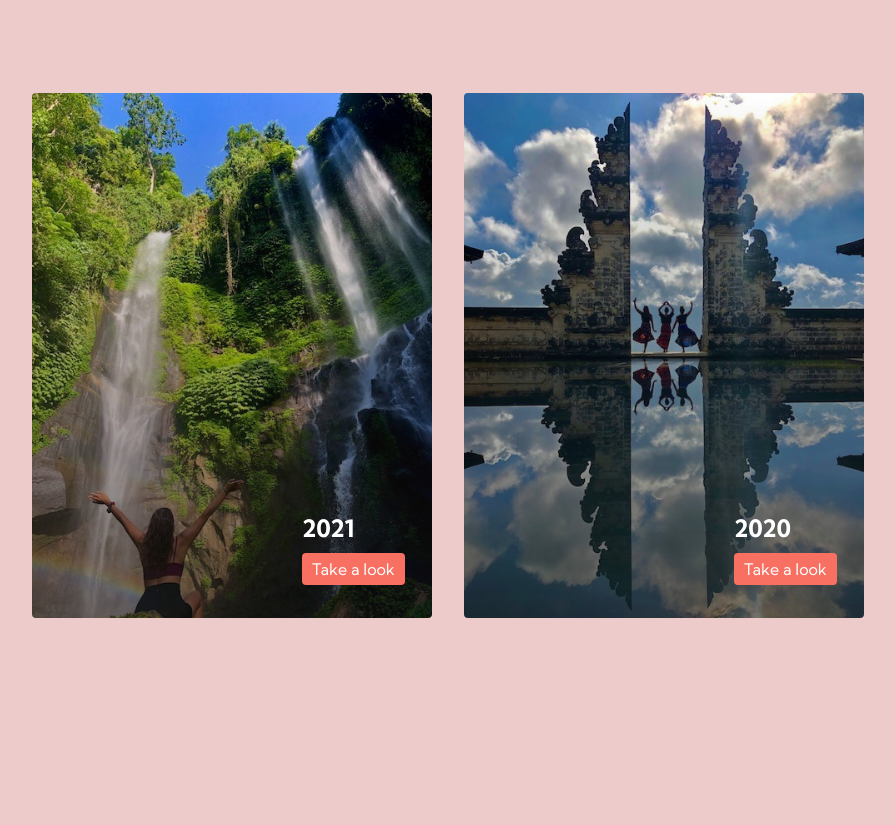
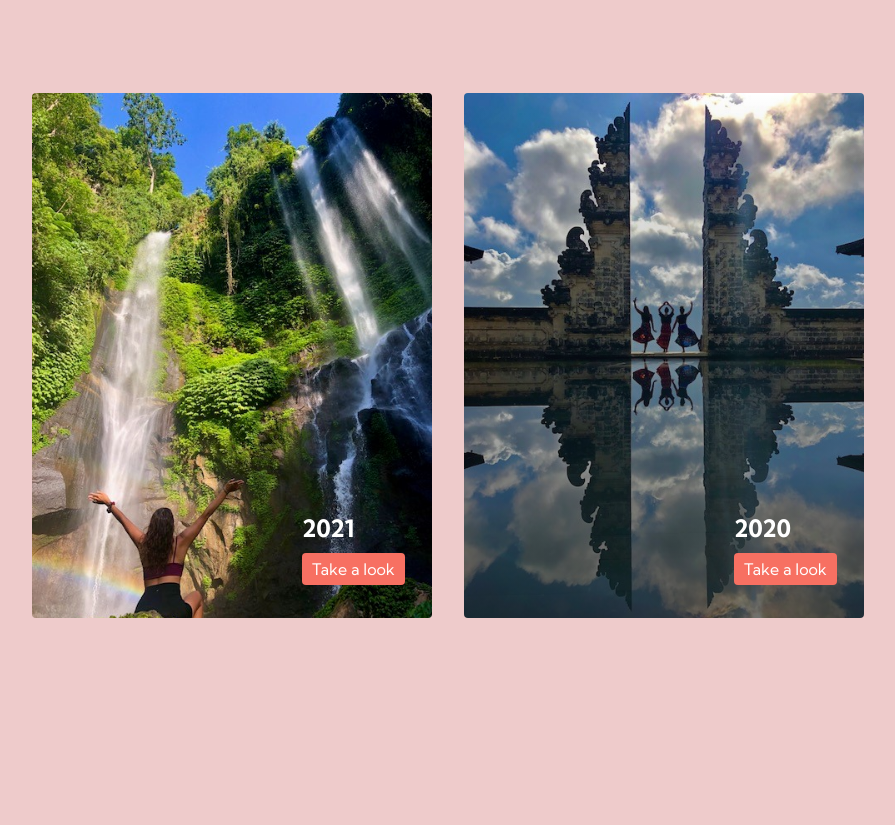
Before and after one commit to brontewindsor/hobby-website, a plain HTML site: page index.html in a window 1280 px wide. Shown: the part 852-1677 px from the top of the page, without its empty margins (192-1087 px from the left). Drawn offline with Linux system fonts and the light colour scheme.

Commit message:
updated test image

```diff
--- a/style.css
+++ b/style.css
@@ -333,12 +333,7 @@
   height: 525px;
   width: 400px;
   border-radius: 4px;
-  background-image: linear-gradient(
-      to bottom,
-      rgba(0, 0, 0, 0) 0%,
-      rgba(17, 17, 17, 0.6) 100%
-    ),
-    url("/images/brontewaterfall.jpg");
+  background-image: url("https://brontewindsor.github.io/hobby-website/images/brontewaterfall.jpg");
   background-size: cover;
   position: relative;
   color: #fff;
```
